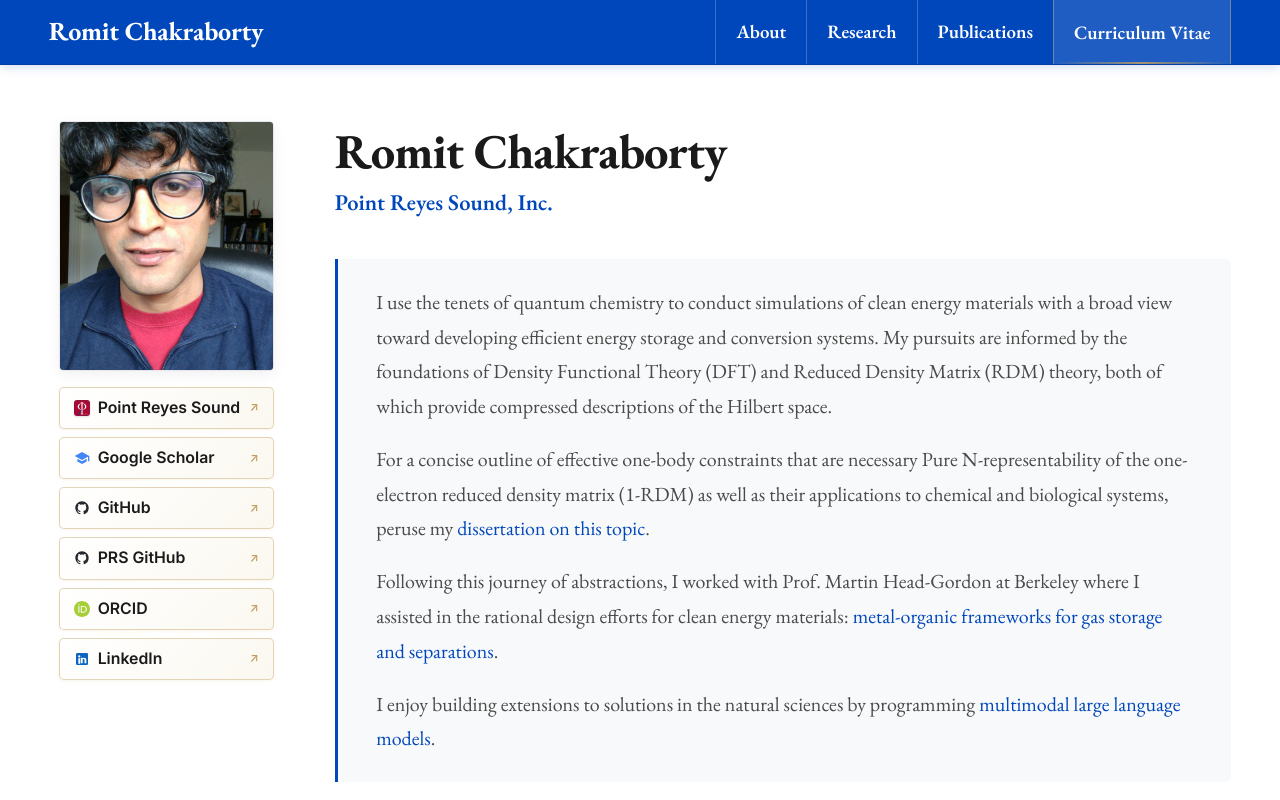
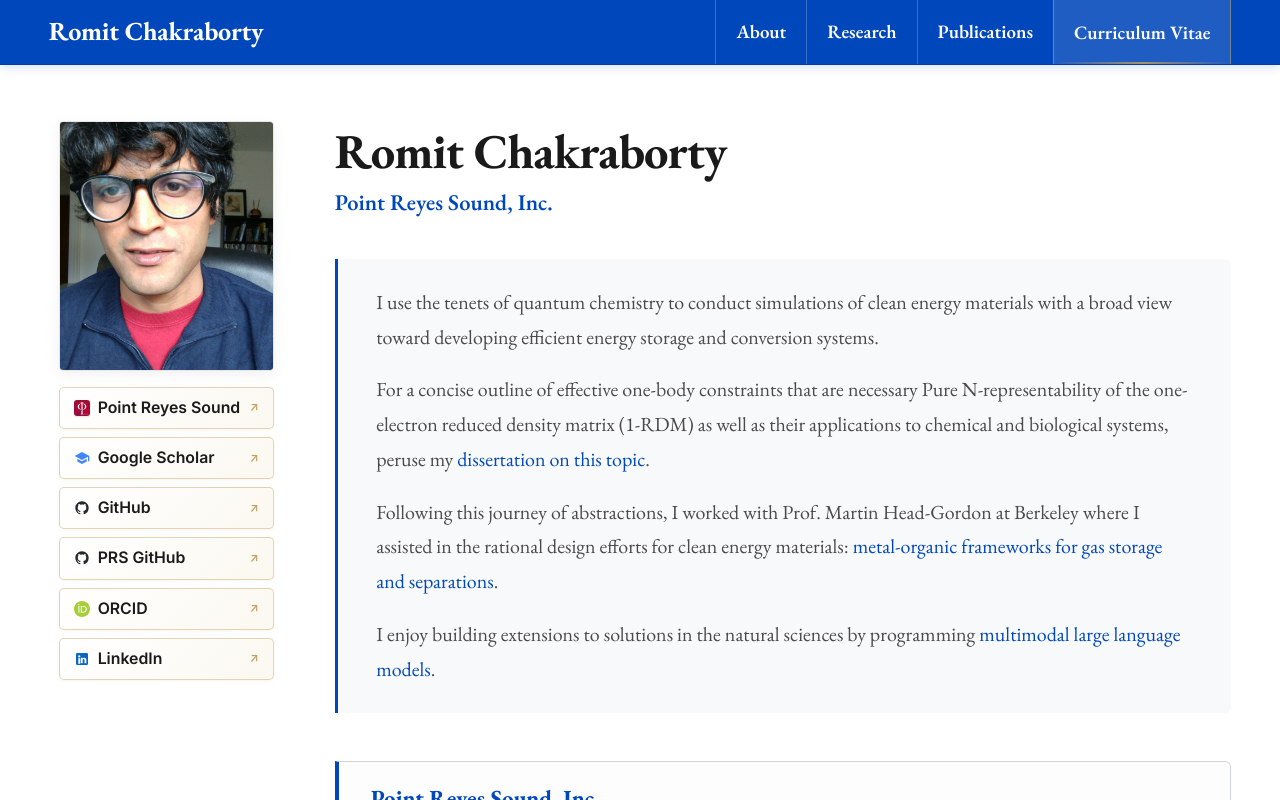
Before and after one commit to RomitChakraborty/rchakraborty.dev, a React (Vite) app: page / in a window 1280 px wide. Shown: the top 800 px of the page. Built offline with nearby package versions, Linux system fonts and the light colour scheme.

Commit message:
style(hero): remove DFT/RDM foundational sentence from introductory bio

```diff
--- a/src/components/Hero.jsx
+++ b/src/components/Hero.jsx
@@ -76,7 +76,7 @@ export default function Hero({ onSelectPillar }) {
           <div className="about-manuscript-container">
             {/* Scientific Foundation */}
             <p className="hero-bio">
-              I use the tenets of quantum chemistry to conduct simulations of clean energy materials with a broad view toward developing efficient energy storage and conversion systems. My pursuits are informed by the foundations of Density Functional Theory (DFT) and Reduced Density Matrix (RDM) theory, both of which provide compressed descriptions of the Hilbert space.
+              I use the tenets of quantum chemistry to conduct simulations of clean energy materials with a broad view toward developing efficient energy storage and conversion systems.
             </p>
 
             <p className="hero-bio">
```
